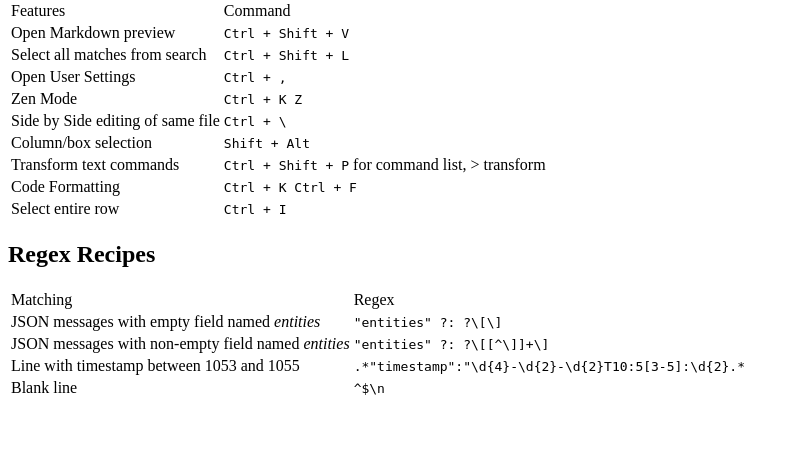
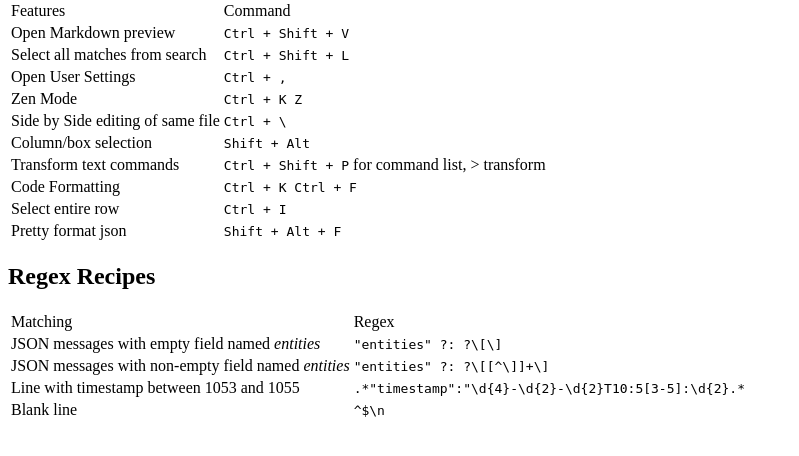
Before and after one commit to chrisharris000/helper-website, a Flask app: page /vscode in a window 1280 px wide. Shown: the part 192-648 px from the top of the page, without its empty margins (0-799 px from the left). Run offline with Flask 3, Linux system fonts and the light colour scheme; parts of the project's set-up code (start-up, migrations or seed data) failed here and were passed over.

Commit message:
new commands

```diff
--- a/templates/apt.html
+++ b/templates/apt.html
@@ -39,6 +39,7 @@
 		<tr>
             <td>Download dependencies recursively</td>
             <td><code>apt-get download $(apt-rdepends <i>package</i> | grep -v "^ " )</code></td>
+            <td><code>apt-cache depends --recurse --no-recommends --no-suggests --no-conflicts --no-breaks --no-replaces --no-enhances --no-pre-depends <i>package</i> | grep "^\w"</code></td>
         </tr>
     </table>
 
--- a/templates/vscode.html
+++ b/templates/vscode.html
@@ -45,6 +45,10 @@
             <td>Select entire row</td>
             <td><code>Ctrl + I</code></td>
         </tr>
+        <tr>
+            <td>Pretty format json</td>
+            <td><code>Shift + Alt + F</code></td>
+        </tr>
     </table>
 
     <h2>Regex Recipes</h2>
```
